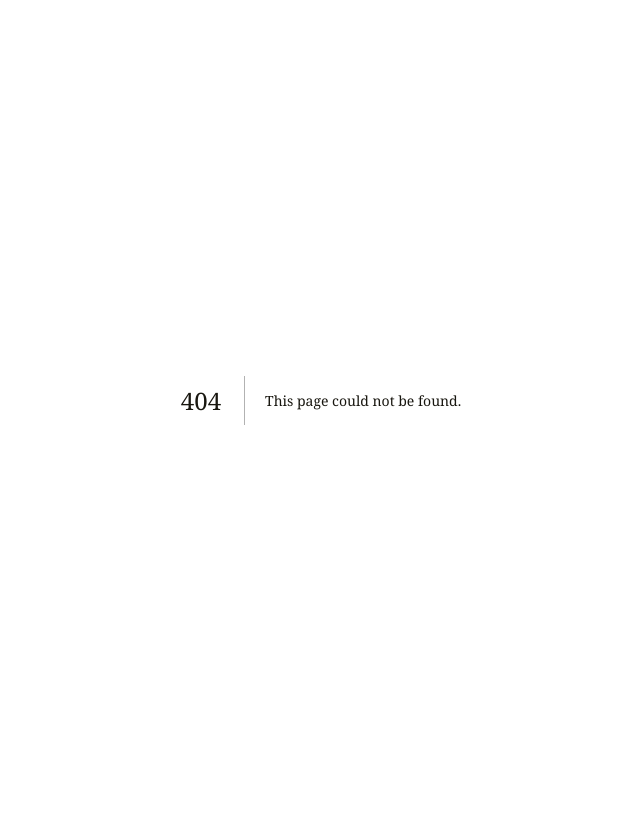
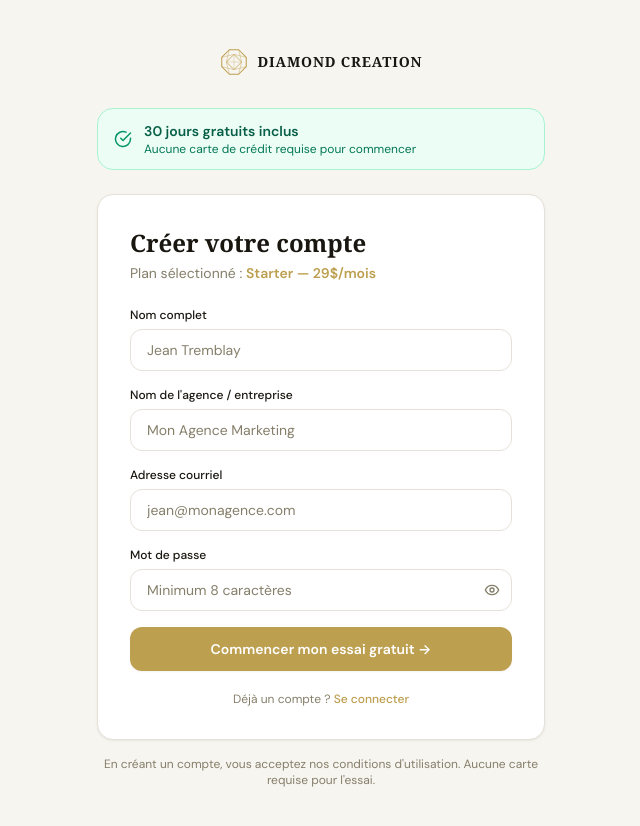
Before and after one commit to diamondcreationrd-arch/diamond-crm, a Next.js app: page /register in a window 1280 px wide. Before the commit this address had no page. Shown: the top 826 px of the page, without its empty margins (319-959 px from the left). Before the commit the page ends 800 px from the top, so only its background shows below. Built offline with nearby package versions, Linux system fonts and the light colour scheme; a web font is replaced by a local one.

Commit message:
Create page.tsx

```diff
--- /dev/null
+++ b/src/app/register/page.tsx
@@ -0,0 +1,186 @@
+"use client";
+import { useState, Suspense } from "react";
+import { useSearchParams, useRouter } from "next/navigation";
+import { signIn } from "next-auth/react";
+import Link from "next/link";
+import { DiamondLogo } from "@/components/DiamondLogo";
+import { Eye, EyeOff, CheckCircle } from "lucide-react";
+
+const PLAN_LABELS: Record<string, string> = {
+  starter: "Starter — 29$/mois",
+  pro: "Pro — 79$/mois",
+  scale: "Scale — 149$/mois",
+  agence: "Agence — 297$/mois",
+};
+
+function RegisterForm() {
+  const params = useSearchParams();
+  const router = useRouter();
+  const planSlug = params.get("plan") || "starter";
+  const planLabel = PLAN_LABELS[planSlug] || planSlug;
+
+  const [form, setForm] = useState({ name: "", email: "", password: "", businessName: "" });
+  const [showPw, setShowPw] = useState(false);
+  const [loading, setLoading] = useState(false);
+  const [error, setError] = useState("");
+
+  const handleSubmit = async (e: React.FormEvent) => {
+    e.preventDefault();
+    setLoading(true);
+    setError("");
+
+    try {
+      // 1. Create account
+      const reg = await fetch("/api/auth/register", {
+        method: "POST",
+        headers: { "Content-Type": "application/json" },
+        body: JSON.stringify(form),
+      });
+      const regData = await reg.json();
+      if (!reg.ok) { setError(regData.error || "Erreur lors de la création du compte"); setLoading(false); return; }
+
+      // 2. Sign in
+      const signInRes = await signIn("credentials", {
+        email: form.email,
+        password: form.password,
+        redirect: false,
+      });
+      if (signInRes?.error) { setError("Compte créé mais connexion échouée. Connectez-vous manuellement."); setLoading(false); return; }
+
+      // 3. Stripe checkout
+      const checkout = await fetch("/api/stripe/checkout", {
+        method: "POST",
+        headers: { "Content-Type": "application/json" },
+        body: JSON.stringify({ planSlug, email: form.email }),
+      });
+      const checkoutData = await checkout.json();
+      if (checkoutData.url) {
+        window.location.href = checkoutData.url;
+      } else {
+        router.push("/dashboard");
+      }
+    } catch (err) {
+      setError("Une erreur est survenue. Réessayez.");
+      setLoading(false);
+    }
+  };
+
+  return (
+    <div className="min-h-screen bg-diamond-bg flex flex-col items-center justify-center px-4 py-12">
+      {/* Logo */}
+      <Link href="/" className="flex items-center gap-2.5 mb-8 hover:opacity-80 transition-opacity">
+        <DiamondLogo size={28} color="#BD9F50" />
+        <span className="font-display font-bold text-diamond-text tracking-[0.06em] text-sm uppercase">Diamond Creation</span>
+      </Link>
+
+      <div className="w-full max-w-md">
+        {/* Trial banner */}
+        <div className="bg-emerald-50 border border-emerald-200 rounded-2xl px-4 py-3 mb-6 flex items-center gap-3">
+          <CheckCircle size={18} className="text-emerald-600 shrink-0" />
+          <div>
+            <p className="text-emerald-800 text-sm font-body font-semibold">30 jours gratuits inclus</p>
+            <p className="text-emerald-700 text-xs font-body">Aucune carte de crédit requise pour commencer</p>
+          </div>
+        </div>
+
+        {/* Card */}
+        <div className="bg-white rounded-2xl border border-diamond-border shadow-card p-8">
+          <div className="mb-6">
+            <h1 className="font-display font-bold text-diamond-text text-2xl mb-1">Créer votre compte</h1>
+            <p className="text-diamond-muted text-sm font-body">
+              Plan sélectionné : <span className="text-diamond-gold font-semibold">{planLabel}</span>
+            </p>
+          </div>
+
+          {error && (
+            <div className="bg-red-50 border border-red-200 rounded-xl px-4 py-3 mb-5">
+              <p className="text-red-700 text-sm font-body">{error}</p>
+            </div>
+          )}
+
+          <form onSubmit={handleSubmit} className="space-y-4">
+            <div>
+              <label className="block text-xs font-body font-medium text-diamond-text mb-1.5">Nom complet</label>
+              <input
+                type="text"
+                required
+                value={form.name}
+                onChange={e => setForm(f => ({...f, name: e.target.value}))}
+                placeholder="Jean Tremblay"
+                className="w-full border border-diamond-border rounded-xl px-4 py-2.5 text-sm font-body text-diamond-text placeholder:text-diamond-muted focus:outline-none focus:border-diamond-gold focus:ring-1 focus:ring-diamond-gold/30 transition-all"
+              />
+            </div>
+
+            <div>
+              <label className="block text-xs font-body font-medium text-diamond-text mb-1.5">Nom de l'agence / entreprise</label>
+              <input
+                type="text"
+                required
+                value={form.businessName}
+                onChange={e => setForm(f => ({...f, businessName: e.target.value}))}
+                placeholder="Mon Agence Marketing"
+                className="w-full border border-diamond-border rounded-xl px-4 py-2.5 text-sm font-body text-diamond-text placeholder:text-diamond-muted focus:outline-none focus:border-diamond-gold focus:ring-1 focus:ring-diamond-gold/30 transition-all"
+              />
+            </div>
+
+            <div>
+              <label className="block text-xs font-body font-medium text-diamond-text mb-1.5">Adresse courriel</label>
+              <input
+                type="email"
+                required
+                value={form.email}
+                onChange={e => setForm(f => ({...f, email: e.target.value}))}
+                placeholder="jean@monagence.com"
+                className="w-full border border-diamond-border rounded-xl px-4 py-2.5 text-sm font-body text-diamond-text placeholder:text-diamond-muted focus:outline-none focus:border-diamond-gold focus:ring-1 focus:ring-diamond-gold/30 transition-all"
+              />
+            </div>
+
+            <div>
+              <label className="block text-xs font-body font-medium text-diamond-text mb-1.5">Mot de passe</label>
+              <div className="relative">
+                <input
+                  type={showPw ? "text" : "password"}
+                  required
+                  minLength={8}
+                  value={form.password}
+                  onChange={e => setForm(f => ({...f, password: e.target.value}))}
+                  placeholder="Minimum 8 caractères"
+                  className="w-full border border-diamond-border rounded-xl px-4 py-2.5 pr-11 text-sm font-body text-diamond-text placeholder:text-diamond-muted focus:outline-none focus:border-diamond-gold focus:ring-1 focus:ring-diamond-gold/30 transition-all"
+                />
+                <button type="button" onClick={() => setShowPw(v => !v)}
+                  className="absolute right-3 top-1/2 -translate-y-1/2 text-diamond-muted hover:text-diamond-text transition-colors">
+                  {showPw ? <EyeOff size={16} /> : <Eye size={16} />}
+                </button>
+              </div>
+            </div>
+
+            <button
+              type="submit"
+              disabled={loading}
+              className="w-full btn-gold py-3 text-sm font-body font-semibold mt-2 disabled:opacity-60"
+            >
+              {loading ? "Création du compte..." : "Commencer mon essai gratuit →"}
+            </button>
+          </form>
+
+          <p className="text-center text-diamond-muted text-xs font-body mt-5">
+            Déjà un compte ?{" "}
+            <Link href="/login" className="text-diamond-gold hover:underline font-medium">Se connecter</Link>
+          </p>
+        </div>
+
+        <p className="text-center text-diamond-muted text-xs font-body mt-4">
+          En créant un compte, vous acceptez nos conditions d'utilisation. Aucune carte requise pour l'essai.
+        </p>
+      </div>
+    </div>
+  );
+}
+
+export default function RegisterPage() {
+  return (
+    <Suspense fallback={<div className="min-h-screen bg-diamond-bg flex items-center justify-center"><DiamondLogo size={32} color="#BD9F50" /></div>}>
+      <RegisterForm />
+    </Suspense>
+  );
+}
```
